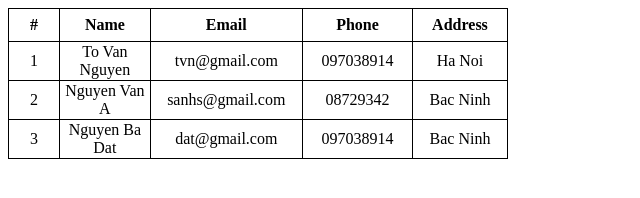
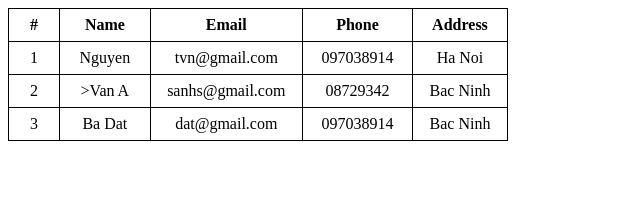
Before and after one commit to Tvnnguyen1870/thuc_hanh2, a plain HTML site: page index.html in a window 1280 px wide. Shown: the whole page, without its empty margins (0-640 px from the left). Drawn offline with Linux system fonts and the light colour scheme.

Commit message:
Update index.html

```diff
--- a/index.html
+++ b/index.html
@@ -32,21 +32,21 @@
         <tbody>
             <tr>
                 <td>1</td>
-                <td>To Van Nguyen</td>
+                <td>Nguyen</td>
                 <td>tvn@gmail.com</td>
                 <td>097038914</td>
                 <td>Ha Noi</td>
             </tr>
             <tr>
                 <td>2</td>
-                <td>Nguyen Van A</td>
+                <td>>Van A</td>
                 <td>sanhs@gmail.com</td>
                 <td>08729342</td>
                 <td>Bac Ninh</td>
             </tr>
             <tr>
                 <td>3</td>
-                <td>Nguyen Ba Dat</td>
+                <td>Ba Dat</td>
                 <td>dat@gmail.com</td>
                 <td>097038914</td>
                 <td>Bac Ninh</td>
```
